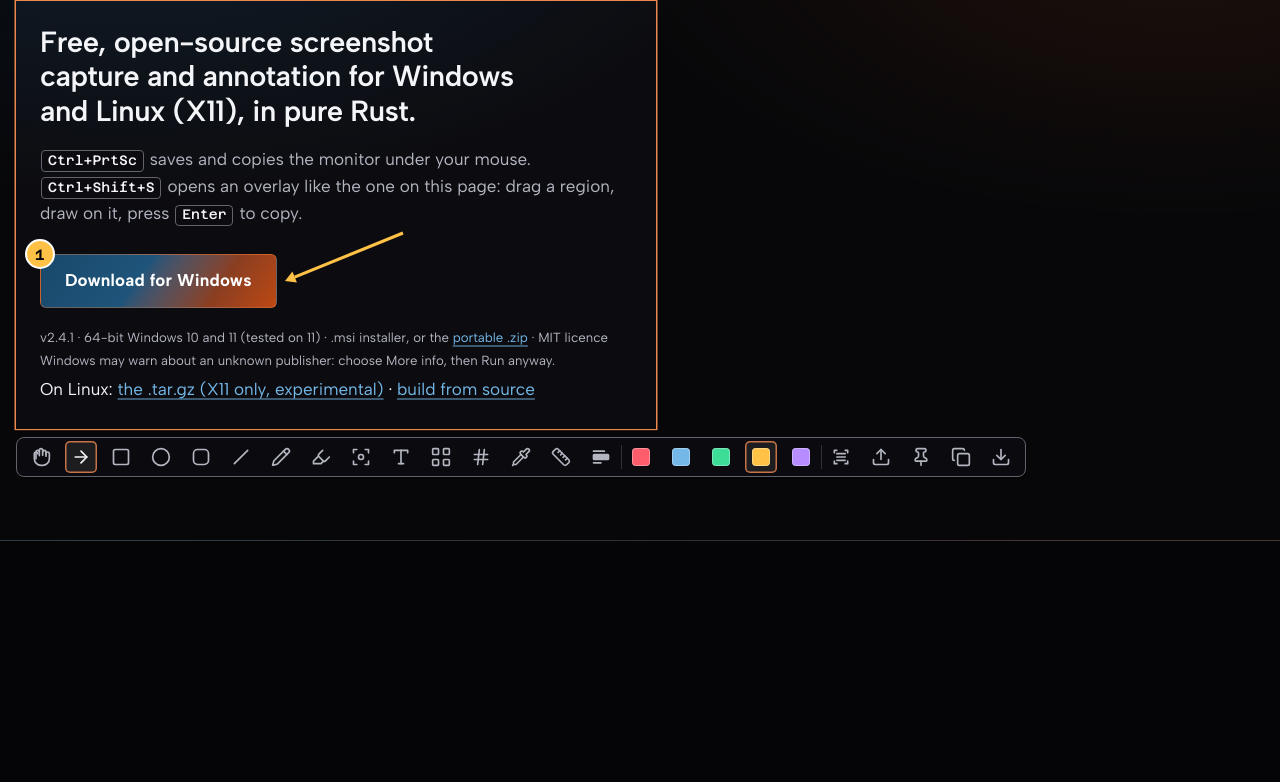
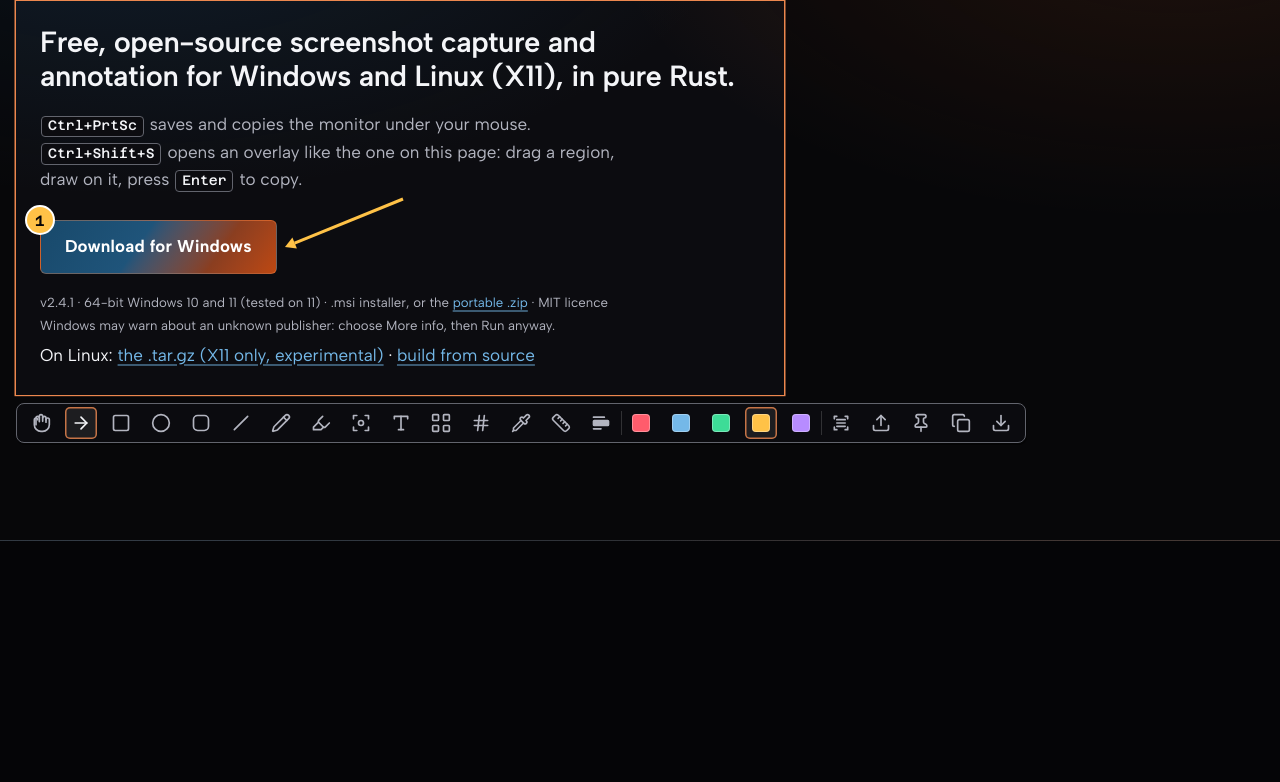
Before and after one commit to Real-Fruit-Snacks/screen-mark, a plain HTML site: page docs/index.html in a window 1280 px wide. Shown: the part 259-1041 px from the top of the page. Drawn offline with Linux system fonts and the light colour scheme.

Commit message:
Fix root scroll header clip and widen capture frame at narrow desktop

```diff
--- a/docs/styles.css
+++ b/docs/styles.css
@@ -117,7 +117,7 @@
 
 /* ---------- Base ---------- */
 *, *::before, *::after { box-sizing: border-box; }
-html { -webkit-text-size-adjust: 100%; text-size-adjust: 100%; }
+html { height: 100%; overflow: hidden; -webkit-text-size-adjust: 100%; text-size-adjust: 100%; }
 body {
   margin: 0;
   background: var(--rfs-bg);
@@ -270,7 +270,7 @@ kbd {
   .stage .phone-note { order: 1; }
 }
 
-.capture { position: relative; align-self: flex-start; max-width: 40rem; padding: var(--cap-pad); margin-left: calc(-1 * var(--cap-pull)); }
+.capture { position: relative; align-self: flex-start; width: 100%; max-width: 48rem; padding: var(--cap-pad); margin-left: calc(-1 * var(--cap-pull)); }
 .lede { font-size: var(--step-2); font-weight: 600; line-height: 1.18; letter-spacing: -0.015em; text-wrap: balance; max-width: 24em; }
 .how { margin-top: var(--space-s); color: var(--rfs-mute); max-width: 36em; }
 .how kbd { color: var(--rfs-text); }
```
